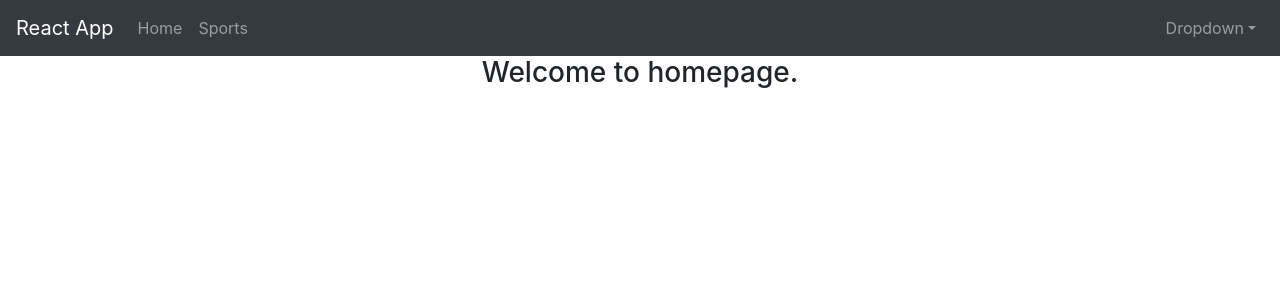
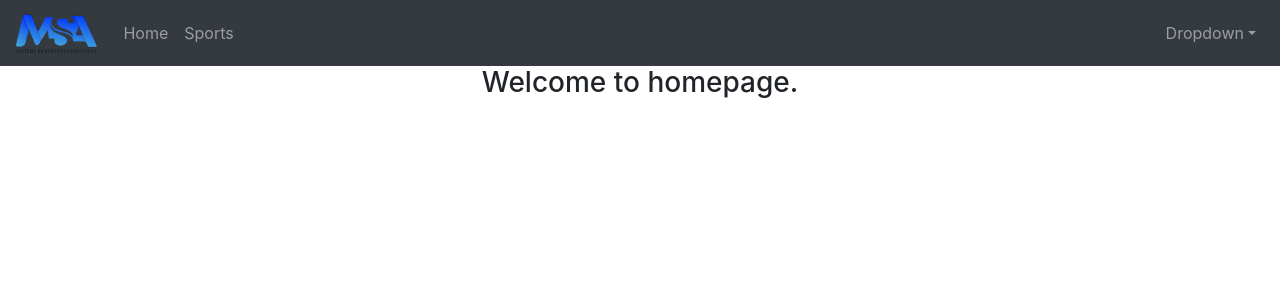
Before and after one commit to hc0503/react-odds-comparison-bet-demo, a React (Create React App) app: page / in a window 1280 px wide. Shown: the top 300 px of the page. Built offline with nearby package versions, Linux system fonts and the light colour scheme; no server answers.

Commit message:
Add logo

```diff
--- a/src/components/Odds/OddCard.tsx
+++ b/src/components/Odds/OddCard.tsx
@@ -1,5 +1,4 @@
-import * as React from 'react'
-import { Card, Button } from 'react-bootstrap'
+import { Card } from 'react-bootstrap'
 import { Link } from 'react-router-dom'
 
 export default function OddCard(props: any) {
--- a/src/layouts/App/App.tsx
+++ b/src/layouts/App/App.tsx
@@ -15,7 +15,7 @@ function App() {
         variant="dark"
         sticky="top"
         >
-        <Navbar.Brand href="/">{envConfig.appName}</Navbar.Brand>
+        <Navbar.Brand href="/"><img src="logo.png" height="40" /></Navbar.Brand>
         <Navbar.Toggle aria-controls="responsive-navbar-nav" />
         <Navbar.Collapse id="responsive-navbar-nav">
           <Nav className="mr-auto">
--- a/src/pages/HomePage/HomePage.tsx
+++ b/src/pages/HomePage/HomePage.tsx
@@ -1,5 +1,3 @@
-import React from 'react'
-
 export default function Home() {
 	return(
 		<div className='text-center'>
--- a/src/pages/OddsPage/OddsPage.tsx
+++ b/src/pages/OddsPage/OddsPage.tsx
@@ -1,5 +1,5 @@
-import React, { useEffect, useState } from 'react'
-import { Breadcrumb, Container, Spinner, Alert } from 'react-bootstrap'
+import { useEffect, useState } from 'react'
+import { Breadcrumb, Container, Spinner } from 'react-bootstrap'
 import { Link } from 'react-router-dom'
 
 import { fetchAll } from '../../services/OddService'
```
Also changed, not shown: public/logo.png (added).
